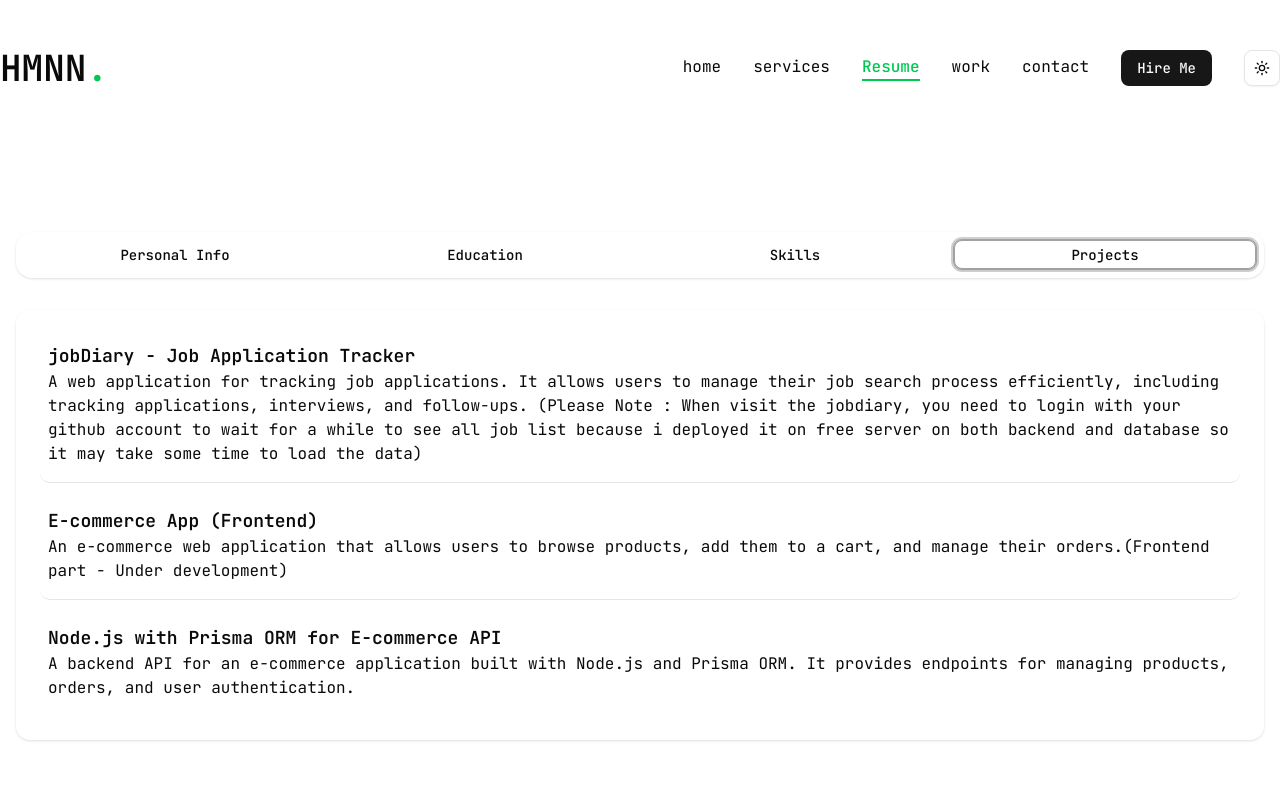
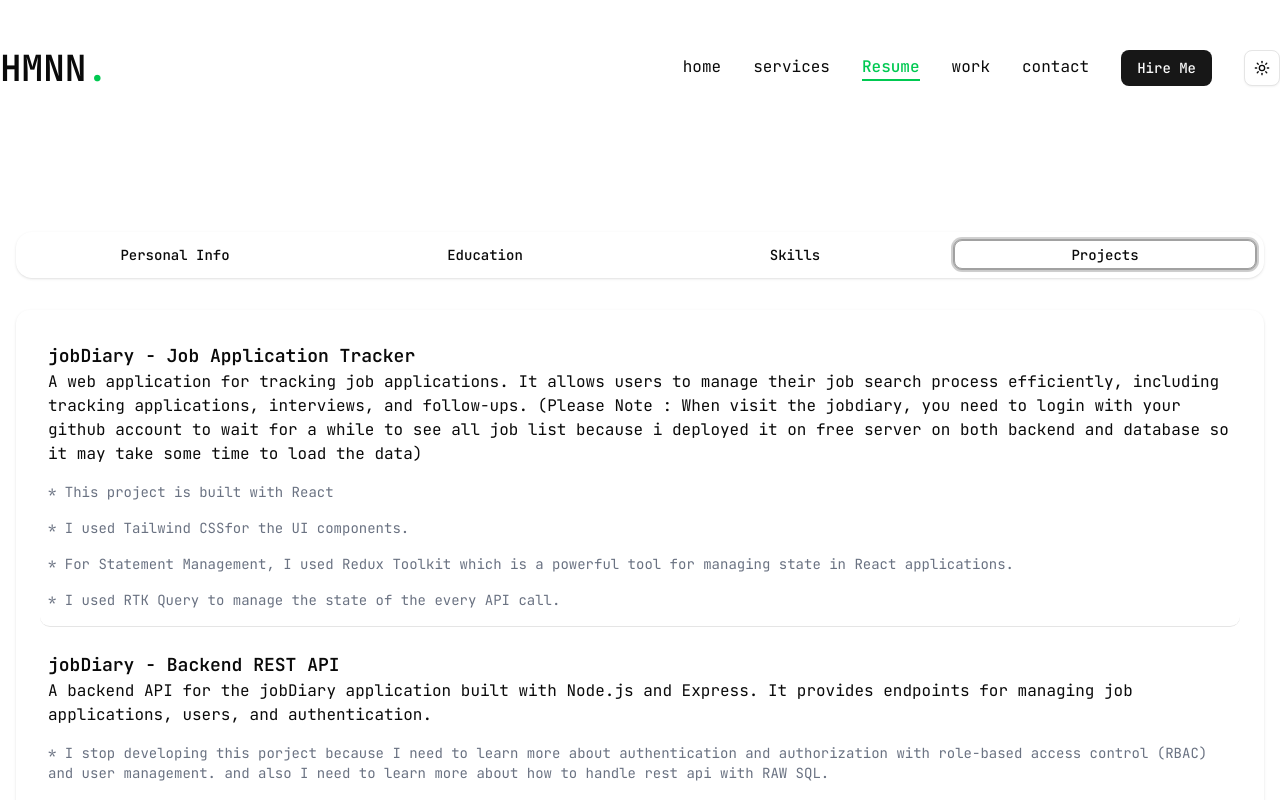
Before and after one commit to htoomyatnyinyi/nextjs_portfolio, a Next.js app: page /resume in a window 1280 px wide. Both pictures are taken after a click on the tab "Projects". Shown: the top 800 px of the page. Built offline with nearby package versions, Linux system fonts and the light colour scheme.

Commit message:
update: resume project

```diff
--- a/app/resume/page.tsx
+++ b/app/resume/page.tsx
@@ -34,16 +34,60 @@ const Projects = [
     title: "jobDiary - Job Application Tracker",
     description:
       "A web application for tracking job applications. It allows users to manage their job search process efficiently, including tracking applications, interviews, and follow-ups. (Please Note : When visit the jobdiary, you need to login with your github account to wait for a while to see all job list because i deployed it on free server on both backend and database so it may take some time to load the data)",
+    other: [
+      "This project is built with React",
+      "I used Tailwind CSSfor the UI components.",
+      "For Statement Management, I used Redux Toolkit which is a powerful tool for managing state in React applications.",
+      "I used RTK Query to manage the state of the every API call.",
+    ],
+  },
+  {
+    title: "jobDiary - Backend REST API",
+    description:
+      "A backend API for the jobDiary application built with Node.js and Express. It provides endpoints for managing job applications, users, and authentication.",
+    other: [
+      "I stop developing this porject because I need to learn more about authentication and authorization with role-based access control (RBAC) and user management. and also I need to learn more about how to handle rest api with RAW SQL.",
+      "That why I am not keep developing this project anymore.",
+      "Then I know how prisma ORM important and how it can help to handle database queries and migrations easily.",
+      "And How to keep the database schema clean and maintainable.",
+    ],
   },
   {
     title: "E-commerce App (Frontend)",
     description:
       "An e-commerce web application that allows users to browse products, add them to a cart, and manage their orders.(Frontend part - Under development)",
+    other: [
+      "This project is built with  React, and Tailwind CSS.",
+      "I used Shadcn UI for the UI components.",
+      "I used Redux Toolkit for state management.",
+      "Add To Cart and Remove From Cart functionality with RTK Query API calls and update the cart state via Redux Toolkit.",
+      "I used RTK Query to manage the state of the every API call.",
+    ],
   },
   {
     title: "Node.js with Prisma ORM for E-commerce API",
     description:
       "A backend API for an e-commerce application built with Node.js and Prisma ORM. It provides endpoints for managing products, orders, and user authentication.",
+    other: [
+      "This project is built with Node.js, Express, and Prisma ORM.",
+      "I used Prisma ORM for database management.",
+      "I used nodemailer to send emails for order confirmations and notifications.",
+      "I used JWT for user authentication and authorization.",
+      "I used bcrypt for password hashing and security.",
+      "I used dotenv for environment variable management.",
+      "I used cors for Cross-Origin Resource Sharing (CORS) to allow requests from different origins.",
+    ],
+  },
+  {
+    title: "Next.js With Prisma ORM and SSR",
+    description:
+      "A portfolio website built with Next.js, showcasing my projects and skills. It uses Prisma ORM for database management and implements server-side rendering (SSR) for improved performance.",
+    other: [
+      "This project is built with Next.js, and Tailwind CSS.",
+      "I used Shadcn UI for the UI components.",
+      "I used Prisma ORM for database management.",
+      "I use nodemailer to send email.",
+    ],
   },
 ];
 
@@ -126,6 +170,13 @@ const Resume = () => {
                     {project.title}
                   </h3>
                   <p className="">{project.description}</p>
+                  <div>
+                    {project.other.map((item, i) => (
+                      <p key={i} className="pt-4 text-sm text-gray-500">
+                        * {item}
+                      </p>
+                    ))}
+                  </div>
                 </Link>
               </div>
             ))}
```
